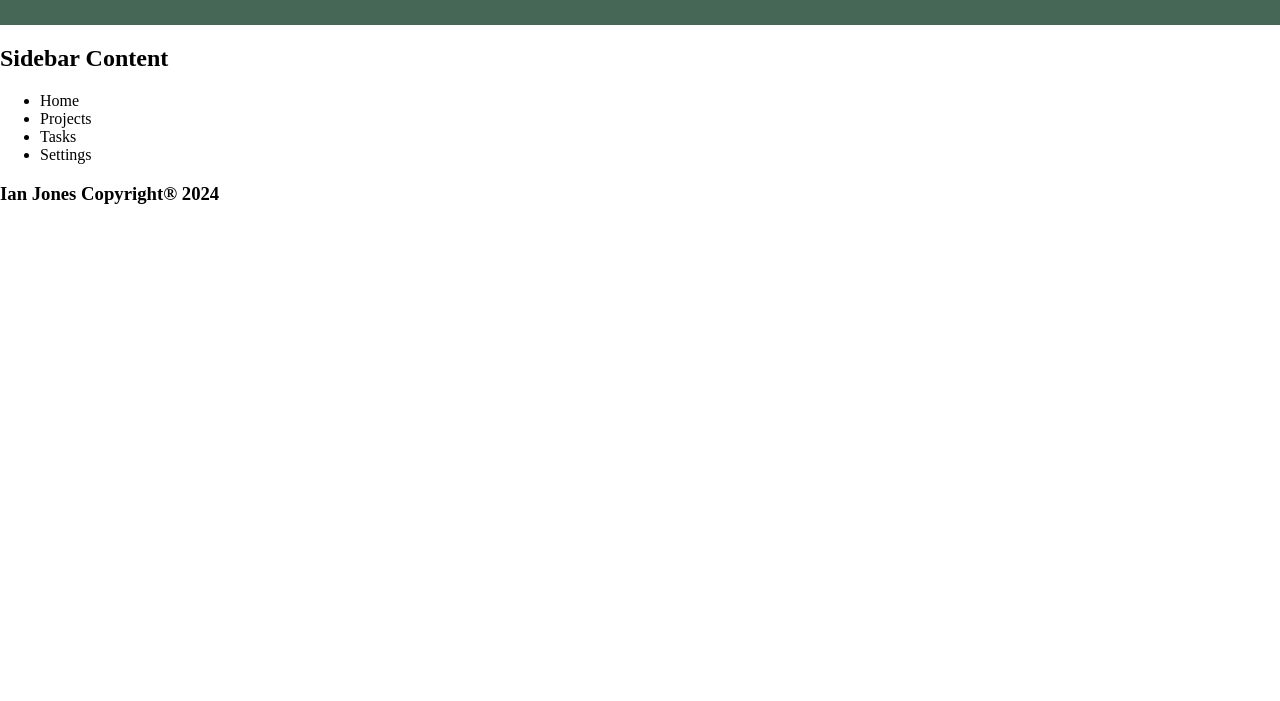
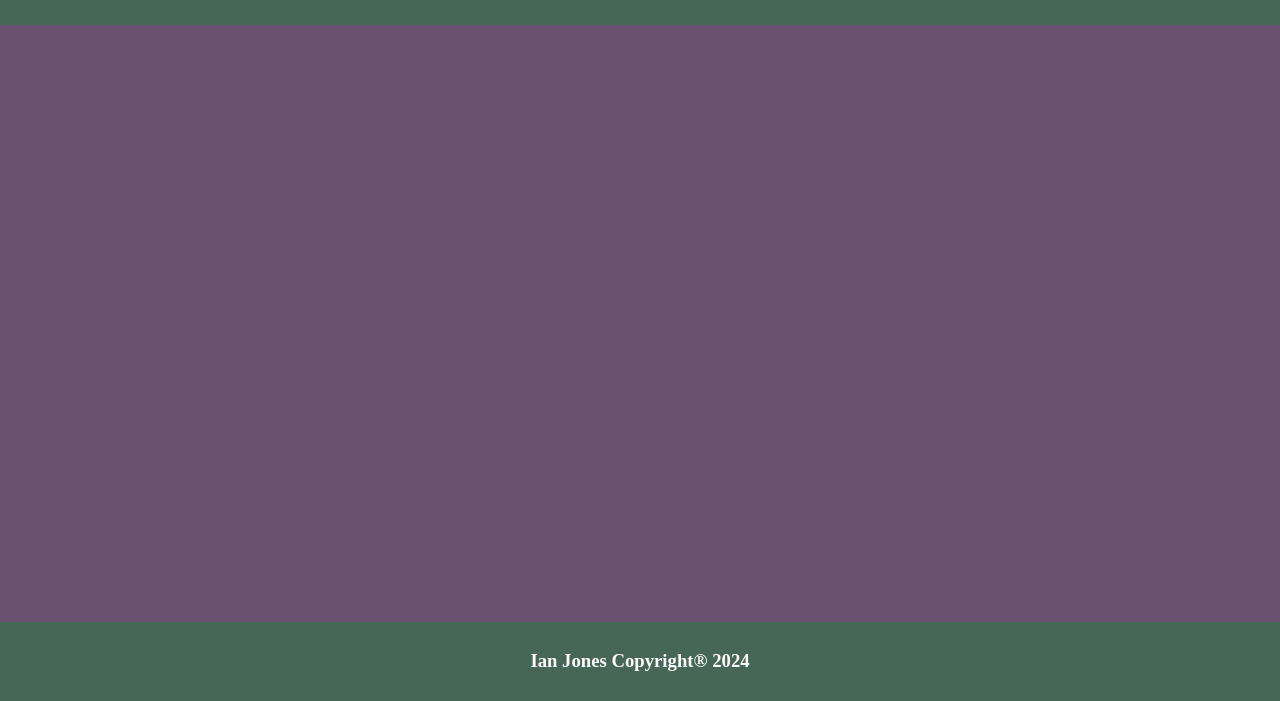
Before and after one commit to Eonflip/Todo-List, a website built with webpack: page src/index.html in a window 1280 px wide. Shown: the part 99-800 px from the top of the page. Built offline with nearby package versions, Linux system fonts and the light colour scheme.

Commit message:
added styling for webpage layout

```diff
--- /dev/null
+++ b/src/styles/footer.scss
@@ -0,0 +1,13 @@
+$footer-background-color: #466656;
+$footer-padding: 10px;
+
+footer {
+    background-color: $footer-background-color;
+    padding: $footer-padding;
+    display: flex;
+    justify-content: center;
+}
+.footer-info{
+    text-align: center;
+    color: white;
+}
--- a/src/styles/header.scss
+++ b/src/styles/header.scss
@@ -14,6 +14,16 @@ header {
     align-items: center;
     justify-content: center;
 }
+    .menu-button {
+        position: absolute;
+        left: 5px;
+        background: none;
+        border: none;
+        color: white;
+        font-size: 24px;
+        cursor: pointer;
+        margin-right: 20px;
+    }
 
     .app-title {
         text-align: center;
--- a/src/styles/main.scss
+++ b/src/styles/main.scss
@@ -1 +1,80 @@
 @import 'header';
+@import 'footer';
+
+html, body {
+    height: 100%;
+    margin: 0;
+    overflow-x: hidden;
+}
+
+body {
+    display: flex;
+}
+
+#page-wrapper {
+    display: flex;
+    flex-direction: column;
+    min-height: 100%;
+    width: 100%;
+    transition: margin-left 0.3s ease-in-out;
+}
+
+#content {
+    display: flex;
+    flex: 1;
+}
+
+main {
+    flex: 1;
+    padding: 20px;
+    background-color: #685270;
+}
+
+.sidebar {
+    width: 0;
+    background-color: tan;
+    position: fixed;
+    left: -250px; // Start off-screen
+    top: 0;
+    bottom: 0;
+    transition: left 0.3s ease-in-out;
+    padding: 20px;
+    box-sizing: border-box;
+    overflow-y: auto;
+}
+
+.sidebar.active {
+    left: 0;
+}
+
+body.sidebar-active #page-wrapper {
+    margin-left: 250px;
+}
+
+.sidebar-title {
+    margin-top: 0;
+}
+
+.sidebar-list {
+    list-style-type: none;
+    padding: 0;
+}
+
+.sidebar-item {
+    padding: 10px 0;
+    cursor: pointer;
+
+    &:hover {
+        background-color: rgba(0, 0, 0, 0.1);
+    }
+}
+
+
+.menu-button {
+    background: none;
+    border: none;
+    color: white;
+    font-size: 24px;
+    cursor: pointer;
+    margin-right: 20px;
+}
```
